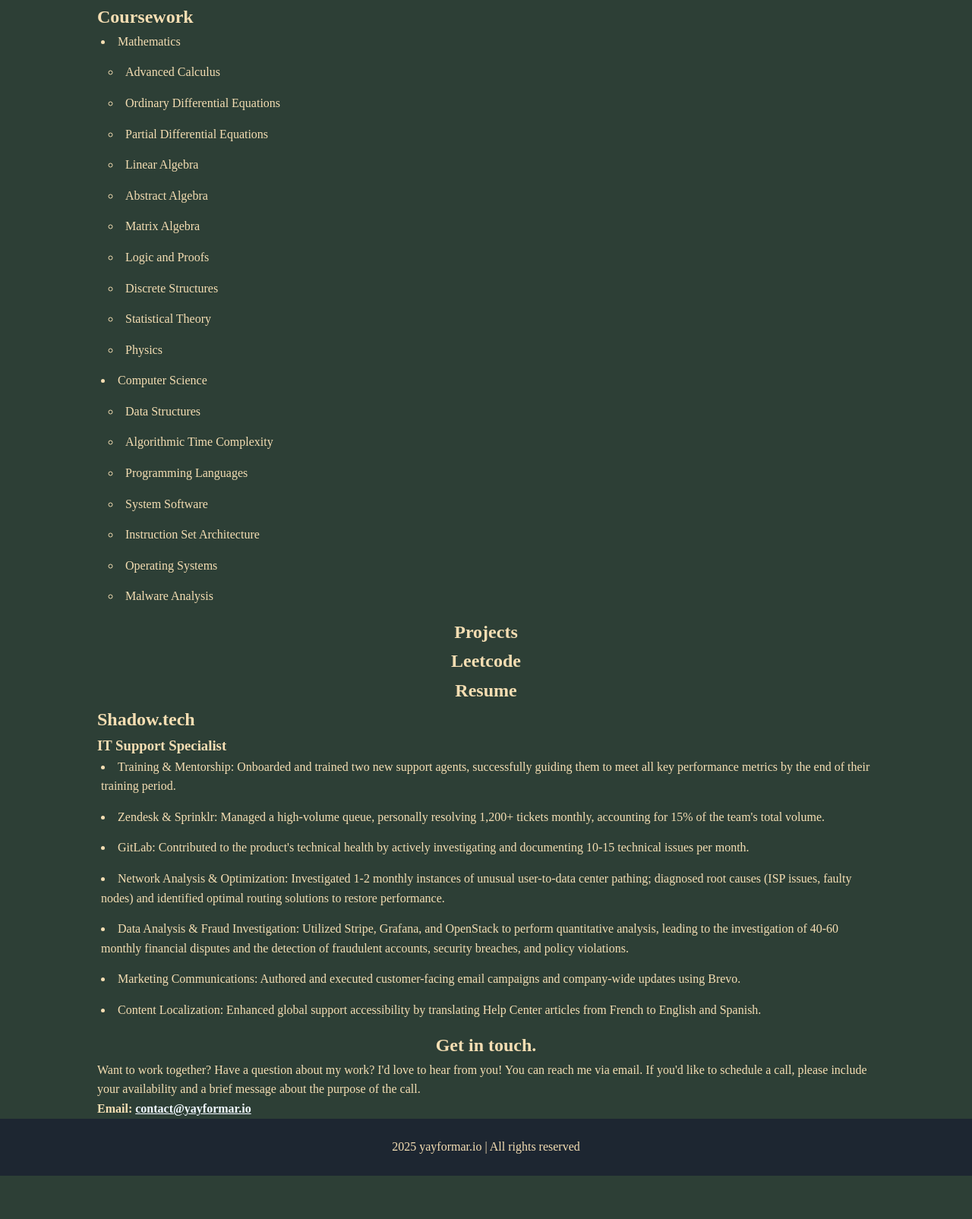
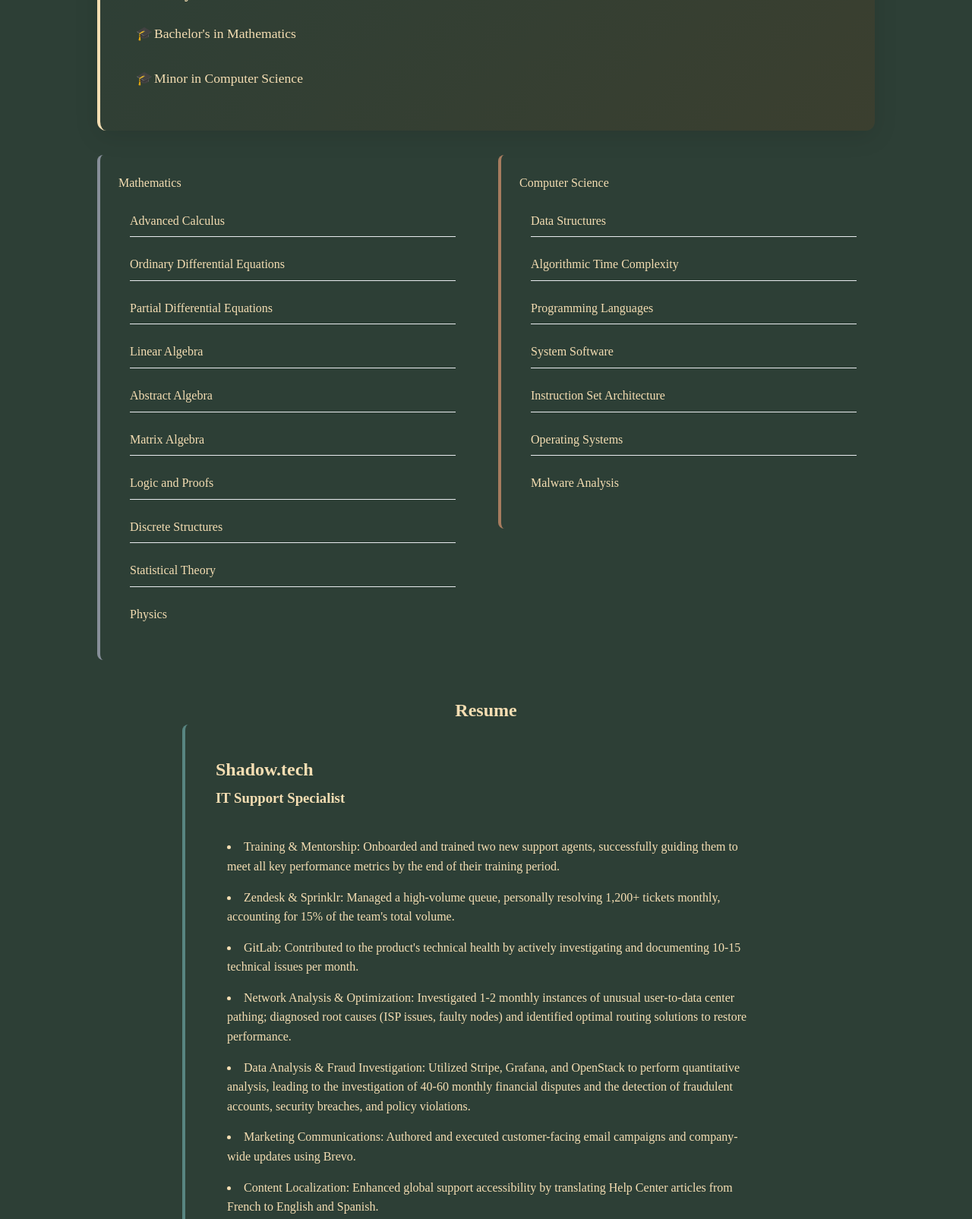
Before and after one commit to yayformario/yayformario.github.io, an Eleventy site: page src/about/index.njk in a window 1280 px wide. Shown: the part 268-1873 px from the top of the page at 76% size. Before the commit the page ends 1816 px from the top, so only its background shows below. Built offline with nearby package versions, Linux system fonts and the light colour scheme; Eleventy itself is replaced by a stand-in of ours; files that its build step writes are made by us from their sources.

```diff
--- a/src/_includes/templates/construction.njk
+++ b/src/_includes/templates/construction.njk
@@ -27,6 +27,4 @@
         <!-- Scripts -->
         <script src="/js/main.js"></script>
     </body>
-
-
 </html>
--- a/src/about/index.njk
+++ b/src/about/index.njk
@@ -12,17 +12,17 @@
 
 <!-- Education -->
 <section class = "educationSection">
+    <div class = 'educationOverview'>
         <h1> Education </h1>
         <h2> University of Central Florida </h2>
-
         <ul>
             <li> Bachelor's in Mathematics </li>
             <li> Minor in Computer Science </li>
         </ul>
+    </div>
 
-    <h2> Coursework </h2>
-    <ul>
-        <li>Mathematics
+    <div class = 'coursework'>
+        <li class = "mathematics">Mathematics
             <ul>
                 <li> Advanced Calculus </li>
                 <li> Ordinary Differential Equations </li>
@@ -36,7 +36,7 @@
                 <li> Physics </li>
             </ul>
         </li>
-        <li>Computer Science
+        <li class = 'compsci'> Computer Science
             <ul>
                 <li> Data Structures </li>
                 <li> Algorithmic Time Complexity </li>
@@ -47,23 +47,31 @@
                 <li> Malware Analysis </li>
             </ul>
         </li>
-    </ul>
+    </div >
 </section>
 
-
+<!-- Projects
 <section class = 'projectsSection'>
     <h1> Projects </h1>
 </section>
+-->
 
+<!-- Leetcode
 <section class = 'leetCodeSection'>
     <h1> Leetcode </h1>
 </section>
+-->
 
+<!-- Resume  -->
 <section class = "resumeSection">
     <h1> Resume </h1>
-    <h2 class = 'shadow'>Shadow.tech</h2>
-    <h3>IT Support Specialist</h3>
-    <ul>
+    <div class = 'jobEntry'>
+        <div class = 'jobHeader'>
+            <h2 class = 'jobCompany'>Shadow.tech</h2>
+            <h3 class = 'jobTitle'>IT Support Specialist</h3>
+        </div>
+
+        <ul class = 'jobAccomplishments'>
             <li>Training & Mentorship: Onboarded and trained two new support agents, successfully guiding them to meet all key performance metrics by the end of their training period.</li>
             <li>Zendesk & Sprinklr: Managed a high-volume queue, personally resolving 1,200+ tickets monthly, accounting for 15% of the team's total volume.</li>
             <li>GitLab: Contributed to the product's technical health by actively investigating and documenting 10-15 technical issues per month.</li>
@@ -72,6 +80,11 @@
             <li>Marketing Communications: Authored and executed customer-facing email campaigns and company-wide updates using Brevo.</li>
             <li>Content Localization: Enhanced global support accessibility by translating Help Center articles from French to English and Spanish.</li>
         </ul>
+    </div>
+
+
+
+
 </section>
 
 <section class = "contactSection">
--- a/src/css/about.css
+++ b/src/css/about.css
@@ -2,14 +2,31 @@
 Author: Mario Huerta
 Date: June 17th, 2025
 *****************/
+
+:root {
+/* Resume root */
+    --resume-spacing-sm: 0.75rem;
+    --resume-spacing-md: 1.5rem;
+    --resume-spacing-lg: 2.5rem;
+    --resume-shadow: 0 1px 3px rgba(0, 0, 0, 0.1);
+    --resume-shadow-hover: 0 4px 6px rgba(0, 0, 0, 0.05);
+
+  /* colors */
+    --slateGray: #878f99;
+    --warmTaupe: #a77c5f;
+    --mineralGreen: #588581;
+}
 
 main {
     grid-row: 2/-2;
     grid-column: 2/-2;
 }
 
-/*Unordered list */
-ul {
+/*
+|--------------------------|
+Unordered lists
+|--------------------------|
+*/ul {
     list-style-type: disc;
     list-style-position: inside;
 }
@@ -19,18 +36,238 @@
 }
 
 ul li {
-    margin-left: 5px;
+    margin-left:15px;
 
 }
 ul li li {
-    margin-left: 10px;
-    margin-top: 15px;
+    margin-left: 30px;
     list-style-type:circle
+
+}
+
+h1 {
+    text-align: center;
+}
+
+/*
+|--------------------------|
+Education
+|--------------------------|
+*/
+
+.educationSection {
+    margin-bottom: 2rem;
+
+}
+.educationOverview {
+    background: linear-gradient(135deg, #2d3f36 0%, #3B3F2F 100%);
+    border-radius: 12px;
+
+    margin: 2rem 0;
+    padding: 2rem;
+
+    border-left: 4px solid;
+    box-shadow: 0 8px 32px rgba(0, 0, 0, 0.1);
+}
+
+.educationOverview h1 {
+    margin: 0 0 1rem 0;
+    padding-bottom: 0.5rem;
+
+    border-bottom: 2px solid #e2e8f0;
+
+}
+
+.educationOverview h2 {
+  font-size: 1.25rem;
+  font-weight: 600;
+  margin: 0 0 1rem 0;
+}
+
+.educationOverview ul {
+  list-style: none;
+  padding: 0;
+  margin: 0;
+}
+
+.educationOverview li {
+  padding: 0.5rem 0;
+  font-size: 1.1rem;
+  position: relative;
+  padding-left: 1.5rem;
+}
+
+.educationOverview li::before {
+  content: "🎓";
+  position: absolute;
+  left: 0;
+  top: 0.5rem;
+}
+
+/*
+|--------------------------|
+Coursework
+|--------------------------|
+*/
+.coursework {
+    display: flex;
+    gap: 2rem;
+    justify-content: space-between;
+    align-items: flex-start;
+    padding: 0;
+    list-style: none;
+    border-bottom: #93c5fd;
+}
+
+.coursework > li {
+    flex: 1;
+
+    padding: 1.5rem;
+    border-radius: 8px;
+    border-left: 4px solid;
+}
+
+.coursework > li.mathematics {
+    /* Blue for math */
+    border-left-color: var(--slateGray);
+}
+
+.coursework > li.compsci {
+    /* Green for CS */
+    border-left-color: var(--warmTaupe);
+}
+
+/* Style the nested lists */
+.coursework ul {
+    list-style: none;
+    padding: 0;
+    margin-top: 1rem;
+}
+
+.coursework ul li {
+    padding: 0.5rem 0;
+    border-bottom: 1px solid #e9ecef;
+}
+
+.coursework ul li:last-child {
+    border-bottom: none;
+}
+
+/*
+|--------------------------|
+Resume
+|--------------------------|
+*/
+/* Resume section container */
+.resumeSection {
+  max-width: 800px;
+  margin: 0 auto;
+  padding: 0 var(--resume-spacing-md);
+}
+
+/* Individual job entries */
+.jobEntry {
+  border-radius: 8px;
+  padding: var(--resume-spacing-lg);
+  margin-bottom:  var(--resume-spacing-lg);
+  border-left: 4px solid;
+  border-left-color: var(--mineralGreen);
+  transition: all 0.3s ease;
+  position: relative;
+}
+
+/* Timeline indicator
+.jobEntry::before {
+  content: '';
+  position: absolute;
+  left: -8px;
+  top: var(--resume-spacing-lg);
+  width: 4px;
+  height: 40px;
+  background: var(--resume-accent);
+  border-radius: 8px;
+}
+*/
+
+.jobEntry:hover {
+  box-shadow: var(--resume-shadow-hover);
+  transform: translateY(-2px);
+}
+
+/* Company header */
+.jobHeader {
+  margin-bottom: var(--resume-spacing-md);
+  padding-bottom: var(--resume-spacing-sm);
+  border-bottom: 2px solid var(--resume-border);
+}
+
+.jobCompany {
+  margin: 0 0 0.25rem 0;
+}
+
+.jobTitle {
+  margin: 0;
+}
+
+.jobAccomplishments li {
+  padding: var(--resumeSpacingSm) 0;
+  padding-left: var(--resumeSpacingMd);
+  line-height: 1.6;
 }
 
 
-h1{
+
+/*
+|--------------------------|
+Contact section
+|--------------------------|
+*/
+.contactSection {
+    background: linear-gradient(135deg, #1e293b 0%, #334155 100%);
+    border-radius: 16px;
+
+    padding: 3rem 2rem;
+    margin: 3rem 0;
+
     text-align: center;
+    box-shadow: 0 8px 32px rgba(0, 0, 0, 0.1);
+}
 
+.contactSection h1 {
+    font-size: 2.5rem;
 
+    margin: 0 0 1.5rem 0;
+    padding-bottom: 0.5rem;
+
+    border-bottom: 2px solid #e2e8f0;
 }
+
+.contactSection p {
+  font-size: 1.125rem;
+  line-height: 1.7;
+  max-width: 600px;
+  margin: 0 auto 2rem auto;
+  opacity: 0.9;
+}
+
+.contactSection strong {
+  display: inline-block;
+  background: rgba(255, 255, 255, 0.1);
+  padding: 1rem 2rem;
+  border-radius: 50px;
+  backdrop-filter: blur(10px);
+  border: 1px solid rgba(255, 255, 255, 0.2);
+}
+
+.contactSection a {
+  color: #60a5fa;
+  text-decoration: none;
+  font-weight: 600;
+  transition: all 0.3s ease;
+}
+
+.contactSection a:hover {
+  color: #93c5fd;
+  text-decoration: underline;
+  text-underline-offset: 3px;
+}
--- a/src/css/global.css
+++ b/src/css/global.css
@@ -25,19 +25,43 @@
 /* Dark Academia coloring by default*/
 :root {
 
+  /*Greens*/
+  --mineralGreen: #588581;
   --darkGreen: #2d3f36;
+  --oliveSmoke: #5E6253;
+  --forestMoss: #3B3F2F;
 
+  /* Grays */
+  --slateGray: #878f99;
+
+  /* Tans */
+  --antiqueIvory: #EDE5DC;
+  --ash: #a59f8e;
+
+
+  /*Yellows*/
   --lightYellow: #F5DEB3;
   --lemonade: #f6d267;
   --activeYellow: #ffd642;
 
+  /*Browns*/
+  --warmTaupe: #a77c5f;
+  --darkBrown: #6B2D2C;
+  --brown: #81583c;
+  --spine: #592f32;
+  --cocoaBean: #4F271C;
+
+  /*Reds*/
+  --russet: #5b3e33;
+
+  /*Ambers*/
   --pumpkin: #FF7518;
-  --brown: #81583c;
-  --darkBrown: #6B2D2C;
-
+  --burntUmber: #7E3E28;
   --rust: #B7410E;
 
+  /*Blues*/
   --aliceBlue: #f0f8ff;
+  --twilightBlue: #2C3E50;
   --navyBlue: #000080;
   --darkBlue: #1d2631;
 
@@ -48,23 +72,23 @@
 *****************/
 /* Global Unvisited links */
 a:link {
-  color: aliceblue;
+  color: var(--aliceBlue);
 }
 /* global visited links */
 a:visited {
-  color: aliceblue;
+  color: var(--darkBlue);
 }
 /* mouse over */
 a:hover {
-  color: #1d2631;
+  color: var(--pumpkin);
 }
 /* keyboard focus */
 a:focus {
-  color: #1d2631;
+  color: var(--pumpkin);
 }
 /* being clicked */
 a:active {
-  color: #1d2631;
+  color: var(--rust);
 }
 
 
@@ -106,7 +130,7 @@
 Grid: topnav
 *****************/
 .topnav{
-  background-color: var(--Brown);
+  background-color: var(--brown);
   color: var(--lightYellow);
 
   grid-row: 1/2;
@@ -137,7 +161,7 @@
 }
 
 .externalLinks a {
-  color: var(--Lemonade);
+  color: var(--lemonade);
   box-shadow: 0px 1px 5px;
   border-radius: 8px 8px 8px 8px;
 }
```
Lines whose indentation alone changed are shown as unchanged.
